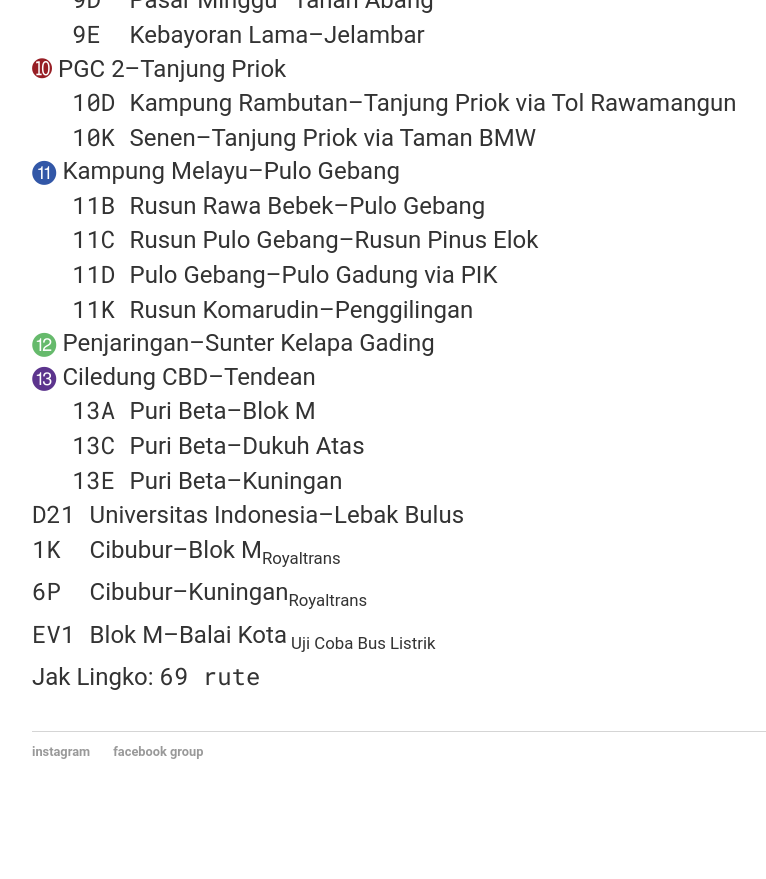
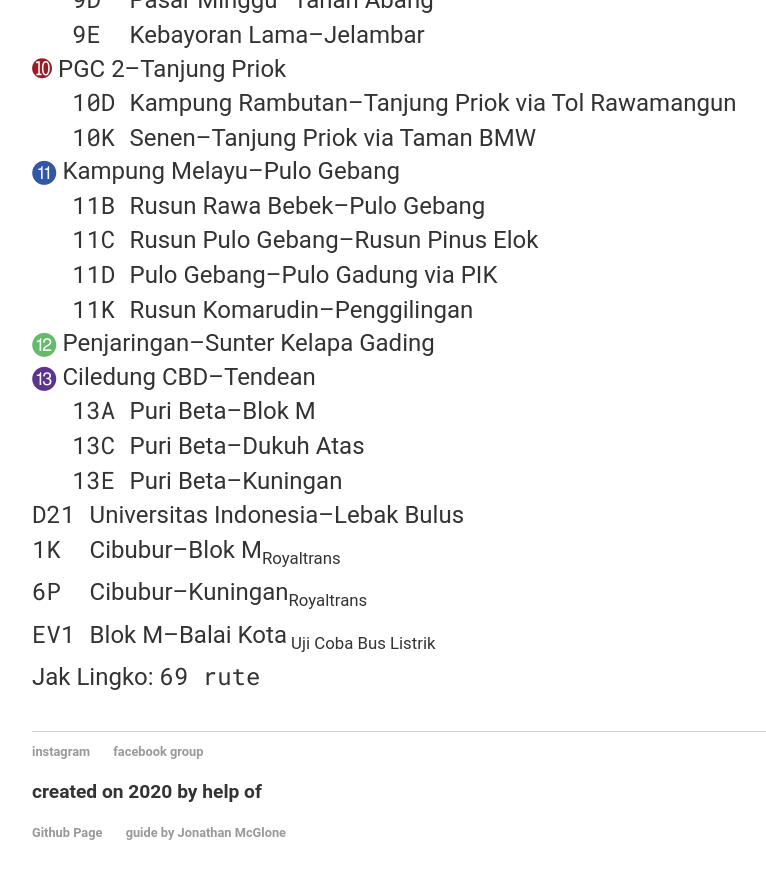
Before and after one commit to jepbusway/InfoPerjalanan2, a Jekyll site: the page built from index.html, in a window 1280 px wide and 900 px high, scrolled down 1570 px. Shown: the top 879 px of the window, without its empty margins (160-926 px from the left). Built offline with Jekyll 4.4.1, drawn with Linux system fonts in a browser that asks for light colours; before the commit the page ends 2389 px from its top, so only the background shows below that.

Commit message:
Update default.html

```diff
--- a/_layouts/default.html
+++ b/_layouts/default.html
@@ -14,7 +14,8 @@
     		<ul>
         		<li><a href="https://www.instagram.com/jepretbusway">instagram</a></li>
         		<li><a href="https://www.facebook.com/groups/464144743790643">facebook group</a></li>
-			</ul>
+			<p> created on 2020 by help of <li><a href="http://jmcglone.com/guides/github-pages/">Github Page</li> guide by Jonathan McGlone</p>
+		</ul>
 		</footer>
 	</body>
 </html>
```
